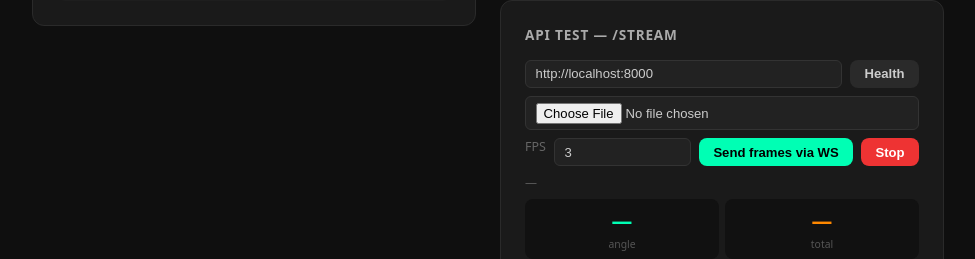
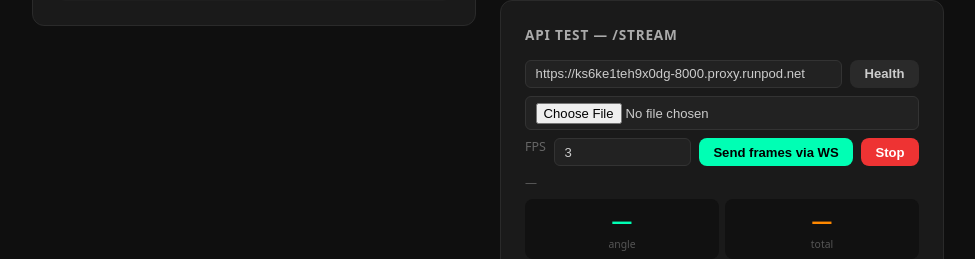
Before and after one commit to azatkb/wheel, a FastAPI app: page /stream-test in a window 1280 px wide. Shown: the part 829-1088 px from the top of the page, without its empty margins (152-1127 px from the left). Run offline with FastAPI, Linux system fonts and the light colour scheme; some libraries are stand-ins or nearby versions.

Commit message:
change url

```diff
--- a/app/templates/stream.html
+++ b/app/templates/stream.html
@@ -172,7 +172,7 @@ canvas#minichart { display: block; border-radius: 8px; background: #111;
     <div class="card">
       <h2>API test — /stream</h2>
       <div class="test-row">
-        <input id="test-url" value="http://localhost:8000" placeholder="API base URL">
+        <input id="test-url" value="https://ks6ke1teh9x0dg-8000.proxy.runpod.net" placeholder="API base URL">
         <button onclick="testHealth()" style="background:#2a2a2a;color:#ccc">Health</button>
       </div>
       <div class="test-row">
```
